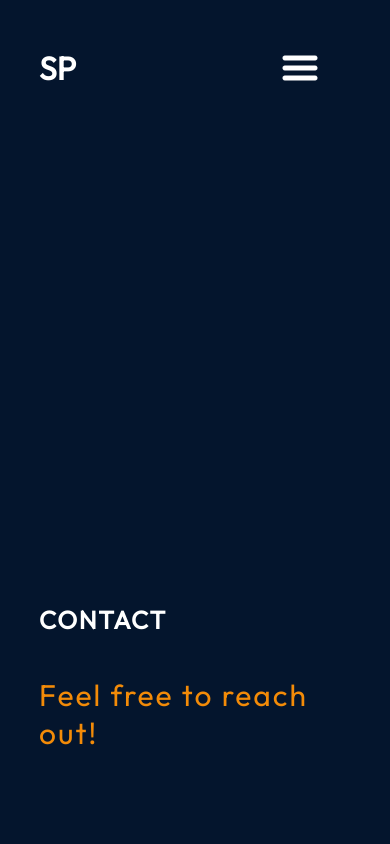
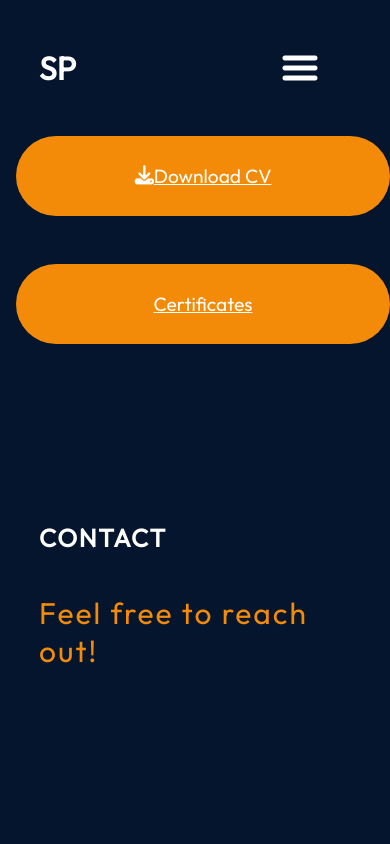
Before and after one commit to sujataprasad01/CodeClauseInternship_PortfolioWebsite, a React (Create React App) app: page /resume in a window 390 px wide. Shown: the top 844 px of the page. Built offline with nearby package versions, Linux system fonts and the light colour scheme.

Commit message:
added mediaquery for resume

```diff
--- a/src/components/Resume/Resume.module.css
+++ b/src/components/Resume/Resume.module.css
@@ -25,3 +25,17 @@
     height: 5rem;
     width: 50rem;
 }
+
+
+@media screen and (max-width: 830px) {
+    .resume {
+        height: auto;
+        padding-left: 1rem;
+        padding-top: 2rem;
+    }
+
+    .resume_button {
+        width: 100%;
+        margin-top: 1rem;
+    }
+}
```
Also changed, not shown: 1 other file (tests, documents, lock files or other folders).
